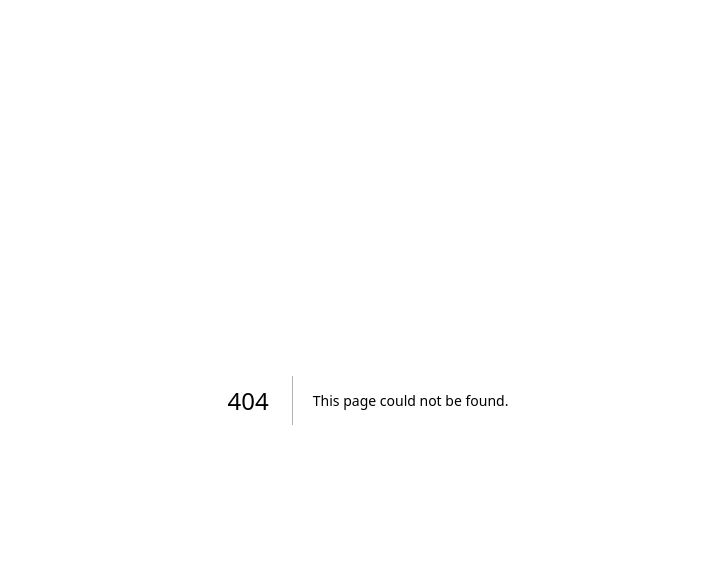
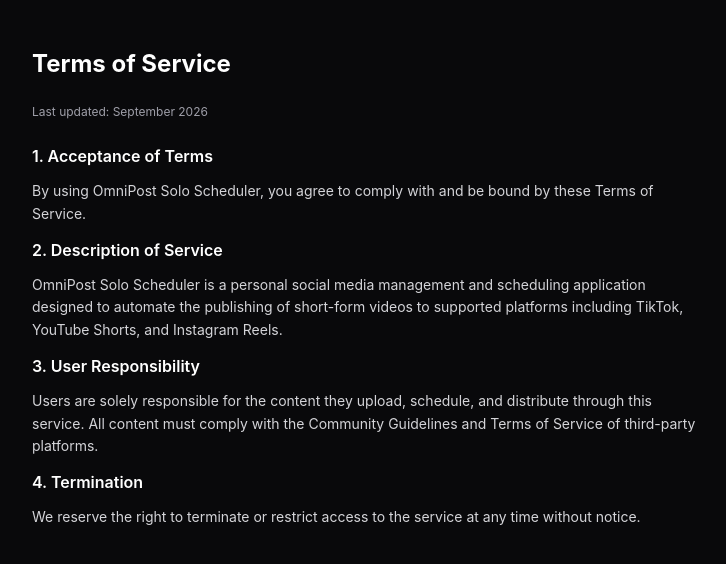
Before and after one commit to oguzhanceliko/OmniPost-Solo-Scheduler, a Next.js app: page /terms in a window 1280 px wide. Before the commit this address had no page. Shown: the top 564 px of the page, without its empty margins (272-998 px from the left). Built offline with nearby package versions, Linux system fonts and the light colour scheme.

Commit message:
feat: add terms and privacy policy pages for tiktok api verification

```diff
--- /dev/null
+++ b/src/app/privacy/page.tsx
@@ -0,0 +1,32 @@
+import React from 'react';
+
+export default function PrivacyPage() {
+  return (
+    <div className="min-h-screen bg-[#09090b] text-zinc-100 p-6 sm:p-12 max-w-3xl mx-auto space-y-6">
+      <h1 className="text-2xl font-bold text-white">Privacy Policy</h1>
+      <p className="text-xs text-zinc-400">Last updated: September 2026</p>
+
+      <section className="space-y-3 text-sm text-zinc-300 leading-relaxed">
+        <h2 className="text-base font-semibold text-white">1. Information We Collect</h2>
+        <p>
+          OmniPost Solo Scheduler collects minimal data required to provide scheduling and publishing services. This includes API authentication tokens and media files scheduled by the user.
+        </p>
+
+        <h2 className="text-base font-semibold text-white">2. How Information is Used</h2>
+        <p>
+          Collected information is used exclusively to authenticate API requests and publish authorized video content to platforms specified by the user (such as TikTok, YouTube, and Instagram).
+        </p>
+
+        <h2 className="text-base font-semibold text-white">3. Data Retention and Deletion</h2>
+        <p>
+          Media files uploaded for scheduling are automatically deleted from cloud storage once publication is confirmed. Authentication tokens are securely stored in your private database and can be deleted at any time.
+        </p>
+
+        <h2 className="text-base font-semibold text-white">4. Third-Party Sharing</h2>
+        <p>
+          We do not sell, trade, or otherwise transfer your personally identifiable information to outside parties.
+        </p>
+      </section>
+    </div>
+  );
+}
--- /dev/null
+++ b/src/app/terms/page.tsx
@@ -0,0 +1,32 @@
+import React from 'react';
+
+export default function TermsPage() {
+  return (
+    <div className="min-h-screen bg-[#09090b] text-zinc-100 p-6 sm:p-12 max-w-3xl mx-auto space-y-6">
+      <h1 className="text-2xl font-bold text-white">Terms of Service</h1>
+      <p className="text-xs text-zinc-400">Last updated: September 2026</p>
+
+      <section className="space-y-3 text-sm text-zinc-300 leading-relaxed">
+        <h2 className="text-base font-semibold text-white">1. Acceptance of Terms</h2>
+        <p>
+          By using OmniPost Solo Scheduler, you agree to comply with and be bound by these Terms of Service.
+        </p>
+
+        <h2 className="text-base font-semibold text-white">2. Description of Service</h2>
+        <p>
+          OmniPost Solo Scheduler is a personal social media management and scheduling application designed to automate the publishing of short-form videos to supported platforms including TikTok, YouTube Shorts, and Instagram Reels.
+        </p>
+
+        <h2 className="text-base font-semibold text-white">3. User Responsibility</h2>
+        <p>
+          Users are solely responsible for the content they upload, schedule, and distribute through this service. All content must comply with the Community Guidelines and Terms of Service of third-party platforms.
+        </p>
+
+        <h2 className="text-base font-semibold text-white">4. Termination</h2>
+        <p>
+          We reserve the right to terminate or restrict access to the service at any time without notice.
+        </p>
+      </section>
+    </div>
+  );
+}
```
